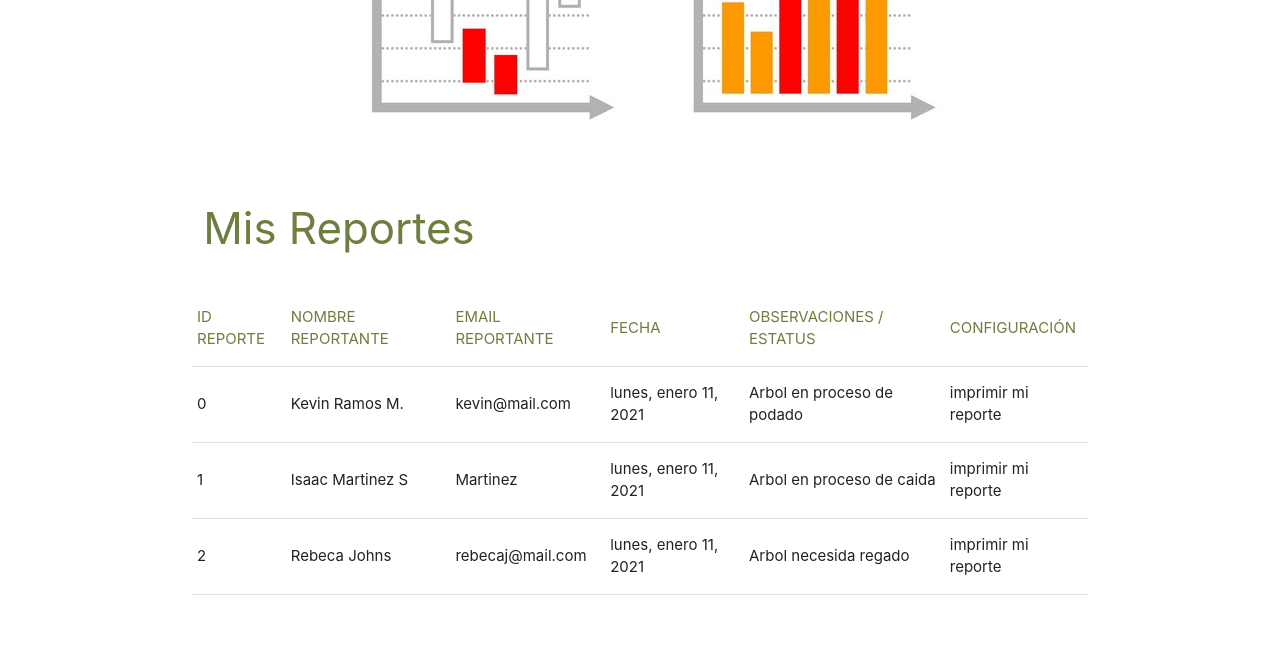
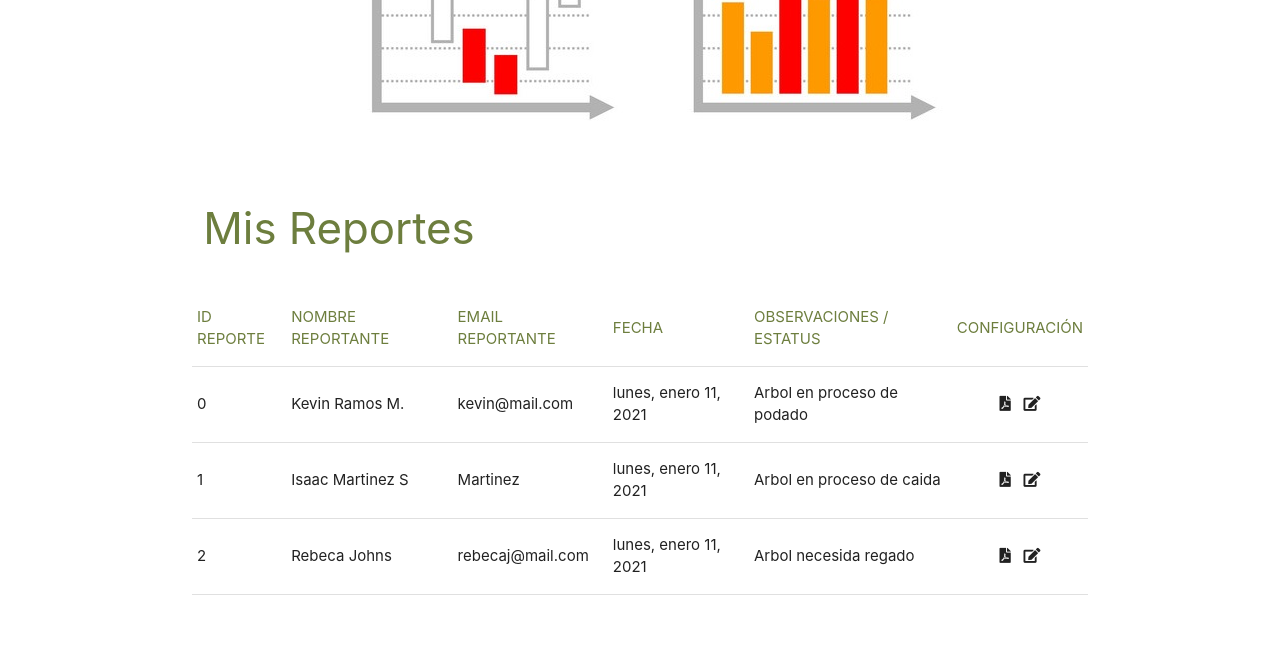
Before and after one commit to osorniochris/Tree-Check-CDMX, a plain HTML site: page prueba_2.html in a window 1280 px wide. Shown: the part 601-1261 px from the top of the page. Drawn offline with nearby package versions, Linux system fonts and the light colour scheme.

Commit message:
Added icons to configurations in table

```diff
--- a/prueba_2.html
+++ b/prueba_2.html
@@ -115,7 +115,11 @@
             <td>kevin@mail.com</td>
             <td>lunes, enero 11, 2021</td>
             <td>Arbol en proceso de podado</td>
-            <td class="boton_imprimir">imprimir mi reporte</td>
+            <td class="center-align">
+              <i class="boton_imprimir fas fa-file-pdf"></i>
+              &nbsp
+              <i class="fas fa-edit"></i>
+            </td>
           </tr>
           <tr>
             <td class="id_reporte">1</td>
@@ -123,7 +127,11 @@
             <td>Martinez</td>
             <td>lunes, enero 11, 2021</td>
             <td>Arbol en proceso de caida</td>
-            <td class="boton_imprimir">imprimir mi reporte</td>
+            <td class="center-align">
+              <i class="boton_imprimir fas fa-file-pdf"></i>
+              &nbsp
+              <i class="fas fa-edit"></i>
+            </td>
           </tr>
           <tr>
             <td class="id_reporte">2</td>
@@ -131,7 +139,11 @@
             <td>rebecaj@mail.com</td>
             <td>lunes, enero 11, 2021</td>
             <td>Arbol necesida regado</td>
-            <td class="boton_imprimir">imprimir mi reporte</td>
+            <td class="center-align">
+              <i class="boton_imprimir fas fa-file-pdf"></i>
+              &nbsp
+              <i class="fas fa-edit"></i>
+            </td>
           </tr>
         </table>
 
```
